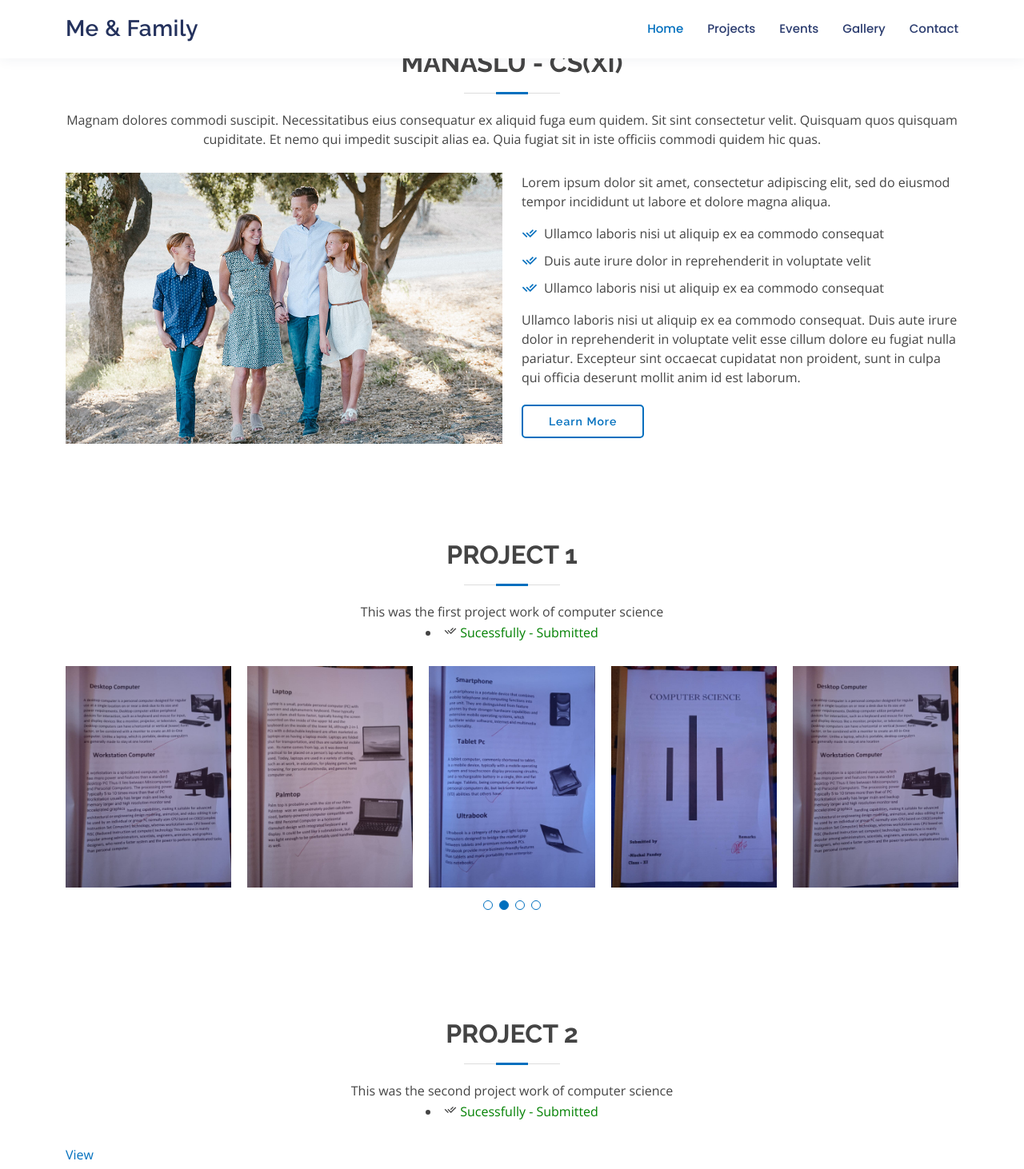
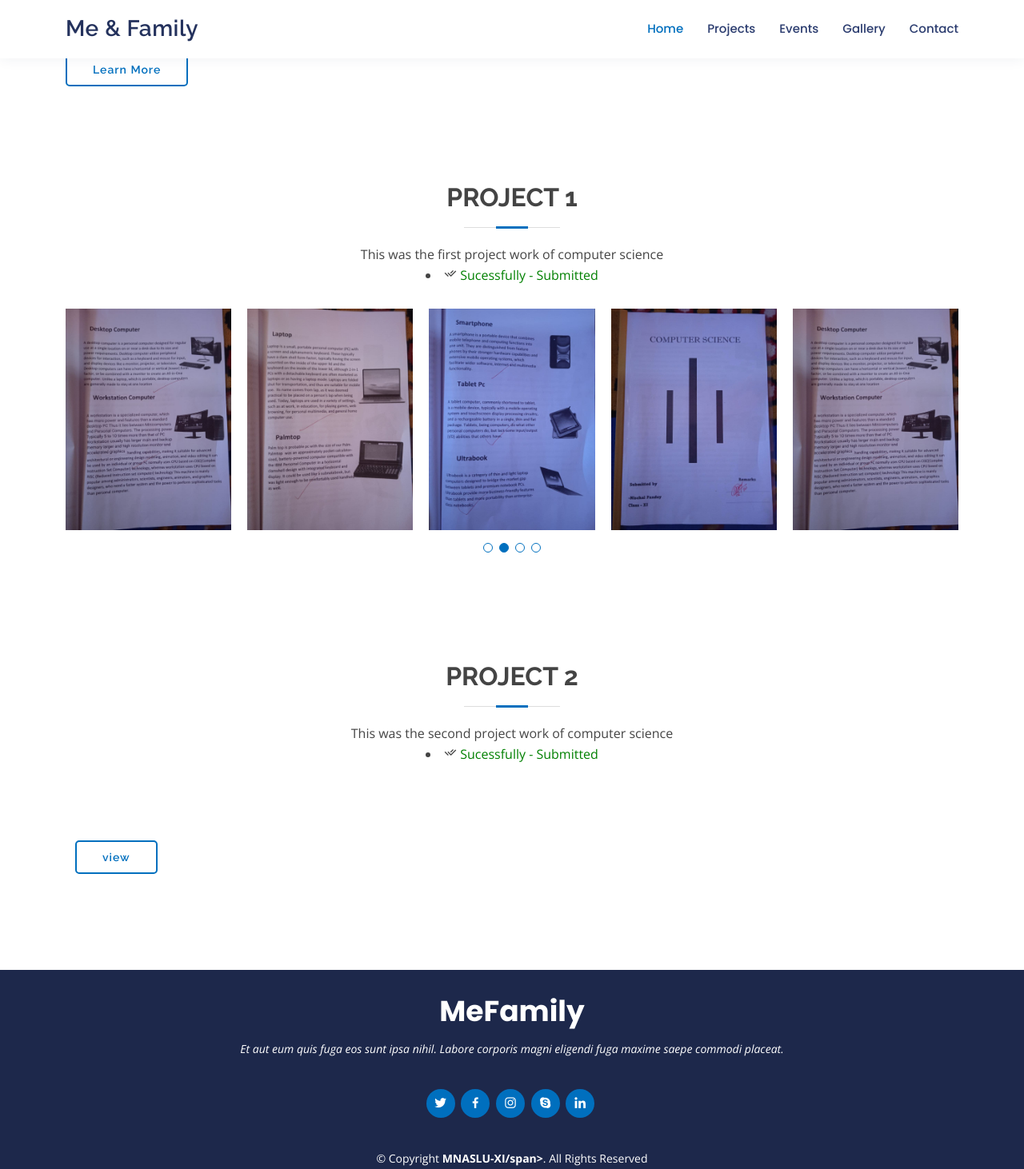
Before and after one commit to nischalpandey/manaslu, a plain HTML site: page project.html in a window 1280 px wide. Shown: the top 1462 px of the page at 80% size. Drawn offline with nearby package versions, Linux system fonts and the light colour scheme.

Commit message:
Update project.html

```diff
--- a/project.html
+++ b/project.html
@@ -76,31 +76,11 @@
     <section id="about" class="about">
       <div class="container">
 
-        <div class="section-title">
-          <h2>MANASLU - CS(XI)</h2>
-          <p>Magnam dolores commodi suscipit. Necessitatibus eius consequatur ex aliquid fuga eum quidem. Sit sint consectetur velit. Quisquam quos quisquam cupiditate. Et nemo qui impedit suscipit alias ea. Quia fugiat sit in iste officiis commodi quidem hic quas.</p>
-        </div>
 
         <div class="row content">
-          <div class="col-lg-6">
-            <img src="assets/img/about.jpg" class="img-fluid" alt="">
-          </div>
           <div class="col-lg-6 pt-4 pt-lg-0">
-            <p>
-              Lorem ipsum dolor sit amet, consectetur adipiscing elit, sed do eiusmod tempor incididunt ut labore et dolore
-              magna aliqua.
-            </p>
-            <ul>
-              <li><i class="ri-check-double-line"></i> Ullamco laboris nisi ut aliquip ex ea commodo consequat</li>
-              <li><i class="ri-check-double-line"></i> Duis aute irure dolor in reprehenderit in voluptate velit</li>
-              <li><i class="ri-check-double-line"></i> Ullamco laboris nisi ut aliquip ex ea commodo consequat</li>
-            </ul>
-            <p>
-              Ullamco laboris nisi ut aliquip ex ea commodo consequat. Duis aute irure dolor in reprehenderit in voluptate
-              velit esse cillum dolore eu fugiat nulla pariatur. Excepteur sint occaecat cupidatat non proident, sunt in
-              culpa qui officia deserunt mollit anim id est laborum.
-            </p>
-            <a href="our-story.html" class="btn-learn-more">Learn More</a>
+
+ <a href="our-story.html" class="btn-learn-more">Learn More</a>
           </div>
         </div>
 
@@ -140,8 +120,19 @@
           <p>This was the second project work of computer science <p>
           <li><i class="ri-check-double-line"></i> <font color = green>Sucessfully - Submitted</font> </li>
         </div>
-        <a href="https://docs.google.com/presentation/d/19pxAG0H4hI5B7sF9A4viS9oxQCzvnDLd/" class="btn-learn-more">View</a>
+         <section id="about" class="about">
+      <div class="container">
 
+
+        <div class="row content">
+          <div class="col-lg-6 pt-4 pt-lg-0">
+
+ <a href="https://docs.google.com/presentation/d/19pxAG0H4hI5B7sF9A4viS9oxQCzvnDLd/edit#slide=id.p1" target="_blank" class="btn-learn-more">view</a>
+          </div>
+        </div>
+
+      </div>
+    </section>
 
 
 
```
